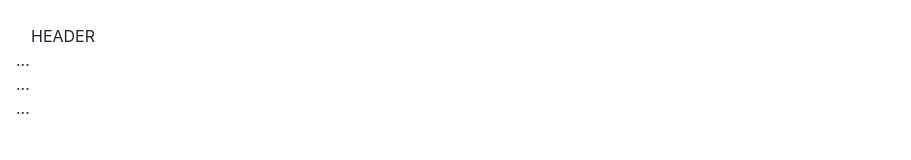
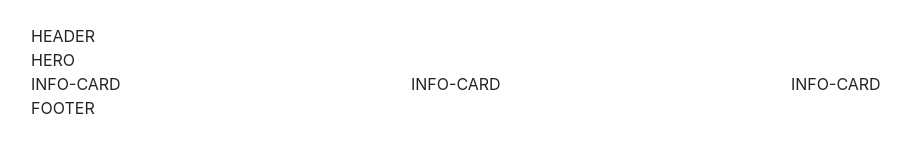
Before and after one commit to mhihmi/OC-Bootstrap4, a plain HTML site: page P2-Ch2_Structurer_sa_page/index.html in a window 1280 px wide. Shown: the whole page, without its empty margins (54-965 px from the left). Drawn offline with nearby package versions, Linux system fonts and the light colour scheme.

Commit message:
Ajout des colonnes de chaque section

```diff
--- a/P2-Ch2_Structurer_sa_page/index.html
+++ b/P2-Ch2_Structurer_sa_page/index.html
@@ -26,18 +26,30 @@
 
     <div class="container">
         <div class="row">
-            <div class="col">
+            <div class="col-12">
                 HEADER
             </div>
         </div>
         <div class="row">
-            ...
+            <div class="col-12">
+                HERO
+            </div>
         </div>
         <div class="row">
-            ...
+            <div class="col-4">
+                INFO-CARD
+            </div>
+            <div class="col-4">
+                INFO-CARD
+            </div>
+            <div class="col-4">
+                INFO-CARD
+            </div>
         </div>
         <div class="row">
-            ...
+            <div class="col-12">
+                FOOTER
+            </div>
         </div>
     </div>
 
```
